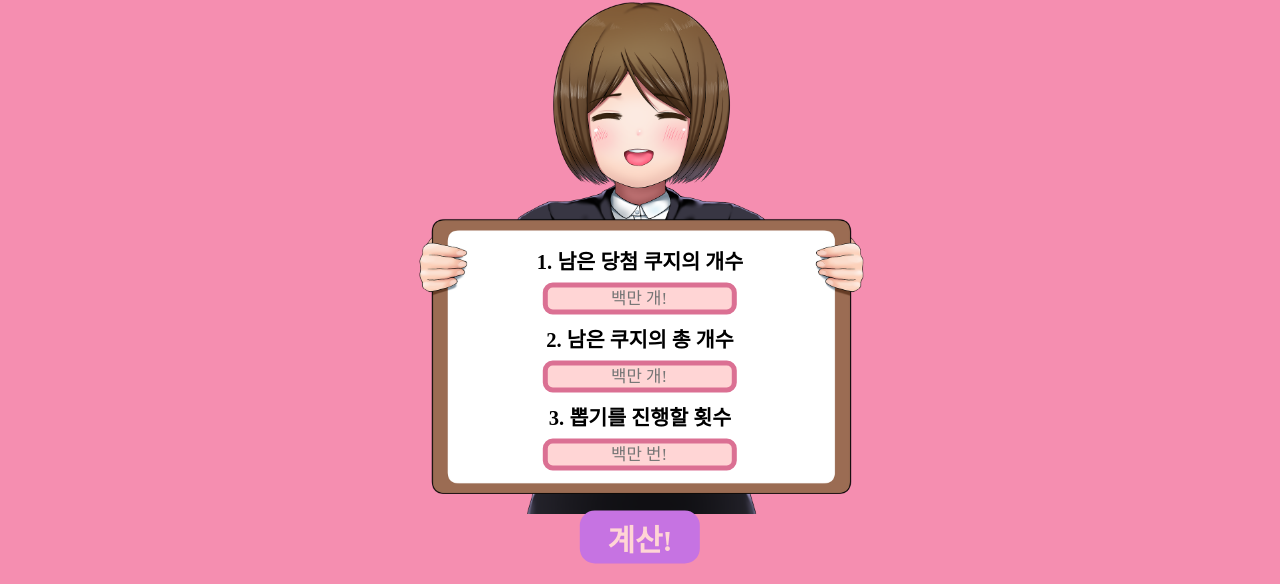
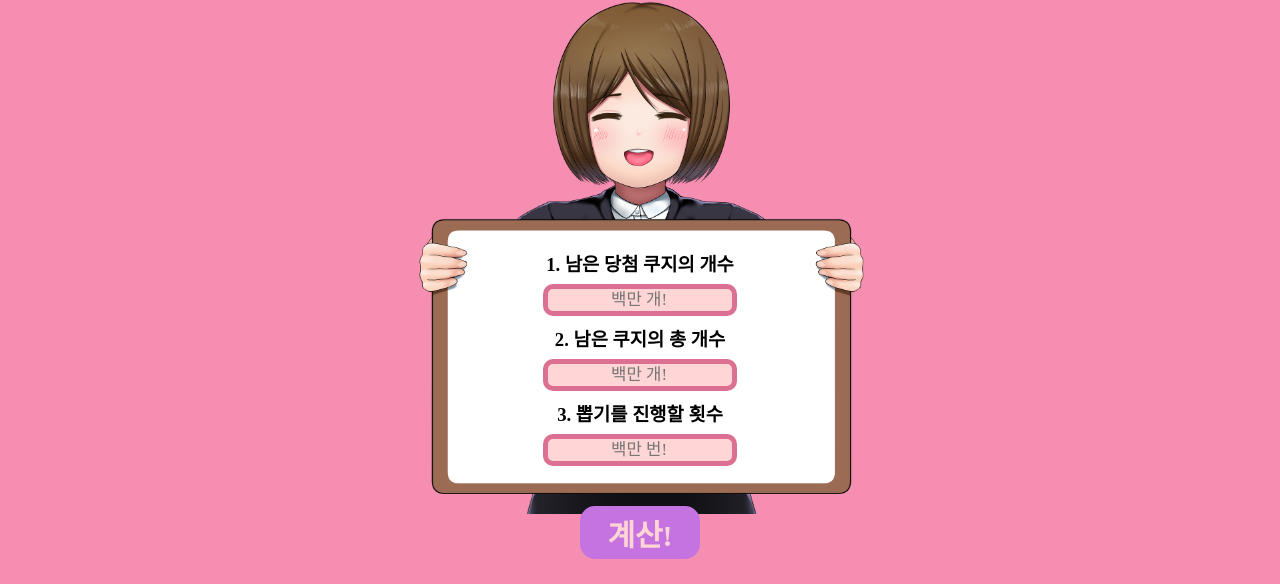
Before and after one commit to Seokyoon-Han/icc, a plain HTML site: page index.html in a window 1280 px wide. Shown: the part 459-1043 px from the top of the page. Drawn offline with Linux system fonts and the light colour scheme; a web font is replaced by a local one.

Commit message:
Update index.html

```diff
--- a/index.html
+++ b/index.html
@@ -32,7 +32,6 @@
         h3 {
             margin-top: 1vh;
             margin-bottom: 1vh;
-            word-wrap: normal;
         }
 
         h4 {
@@ -57,7 +56,7 @@
             position: absolute;
             top: 80.1%;
             left: 50%;
-            font-size: min(2.2vh, 4.3vw);
+            font-size: min(2vh, 4.3vw);
             transform: translate(-50%, -50%);
             text-align: center;
             font-family: 'Gamja Flower';
```
